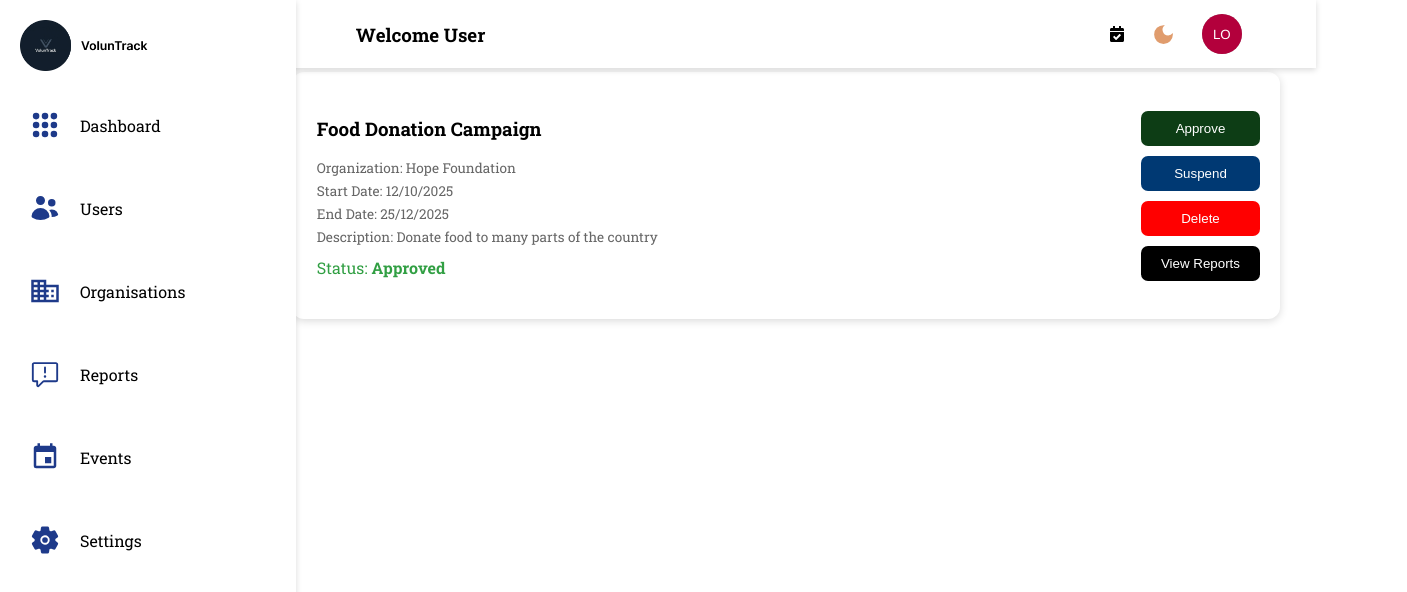
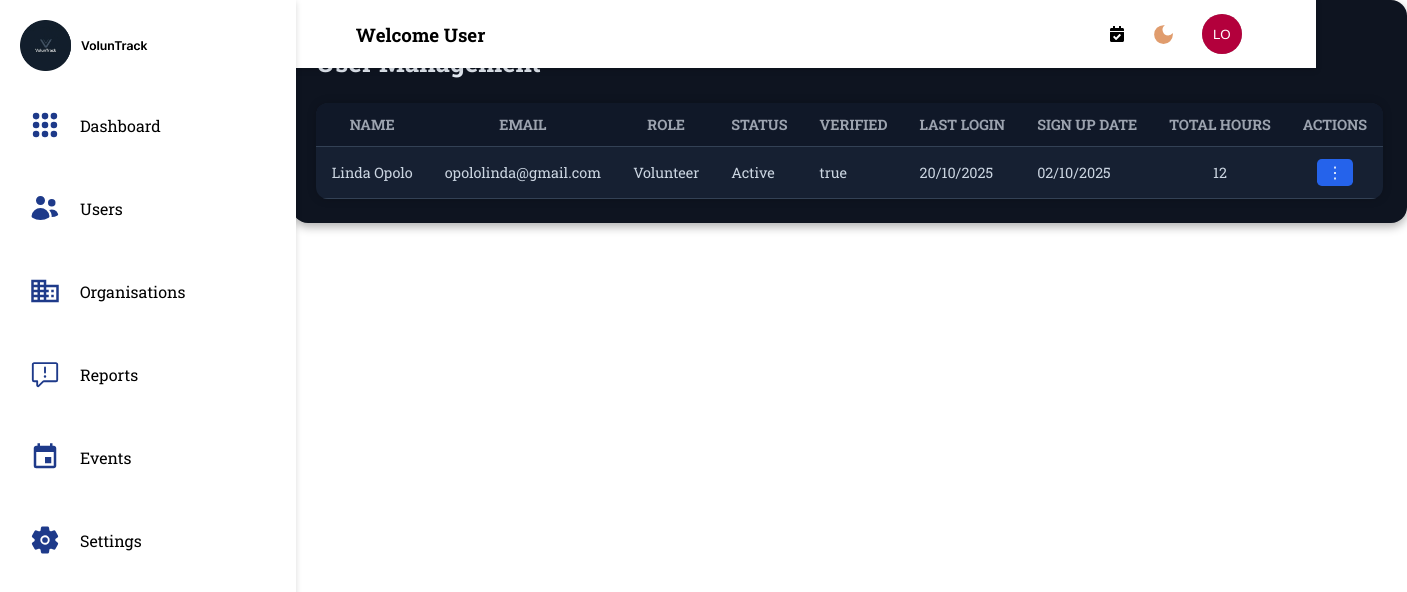
Before and after one commit to mbk-strath/VolunTrack, a React (Vite) app in the folder frontend/: page /dashboard-admin/users in a window 1280 px wide. Shown: the top 592 px of the page, 1407 px wide, since content can reach past the window. Built offline with nearby package versions, Linux system fonts and the light colour scheme; the HTML template or start-up script is replaced by a standard one; a web font is replaced by a local one.

Commit message:
Created the user management table

```diff
--- a/frontend/src/App.jsx
+++ b/frontend/src/App.jsx
@@ -65,6 +65,7 @@ function App() {
       </Router>
     </div>
   );
+
 }
 
 export default App;
--- a/frontend/src/pages/admin/AdminUsers.jsx
+++ b/frontend/src/pages/admin/AdminUsers.jsx
@@ -2,32 +2,57 @@ import React from "react";
 import "../../styles/admin/users.css";
 
 const AdminUsers = () => {
+  const users = [
+    {
+      name: "Linda Opolo",
+      email: "opololinda@gmail.com",
+      role: "Volunteer",
+      status: "Active",
+      verified: "true",
+      lastLogin: "20/10/2025",
+      signUpDate: "02/10/2025",
+      totalHours: 12,
+    },
+  ];
+
   return (
     <div className="UsersPage">
-      <h2>Ongoing Events</h2>
+      <h2 className="page-title">User Management</h2>
 
-      {/*Event Card 1 */}
-      <div className="event-card">
-        <div className="event-info">
-          <h3>
-            <strong>Food Donation Campaign</strong>
-          </h3>
-          <p className="detail">Organization: Hope Foundation</p>
-          <p className="detail">Start Date: 12/10/2025</p>
-          <p className="detail">End Date: 25/12/2025</p>
-          <p className="detail">
-            Description: Donate food to many parts of the country
-          </p>
-          <p className="status-line">
-            Status: <span className="status">Approved</span>
-          </p>
-        </div>
-        <div className="btns">
-          <button className="btn-approve">Approve</button>
-          <button className="btn-suspend">Suspend</button>
-          <button className="btn-delete">Delete</button>
-          <button className="btn-reports">View Reports</button>
-        </div>
+      <div className="table-container">
+        <table className="users-table">
+          <thead>
+            <tr>
+              <th>Name</th>
+              <th>Email</th>
+              <th>Role</th>
+              <th>Status</th>
+              <th>Verified</th>
+              <th>Last Login</th>
+              <th>Sign Up Date</th>
+              <th>Total Hours</th>
+              <th>Actions</th>
+            </tr>
+          </thead>
+
+          <tbody>
+            {users.map((user, index) => (
+              <tr key={index}>
+                <td>{user.name}</td>
+                <td>{user.email}</td>
+                <td>{user.role}</td>
+                <td>{user.status}</td>
+                <td>{user.verified}</td>
+                <td>{user.lastLogin}</td>
+                <td>{user.signUpDate}</td>
+                <td className="text-center">{user.totalHours}</td>
+                <td className="text-center">
+                  <button className="action-btn">⋮</button>
+                </td>
+              </tr>
+            ))}
+          </tbody>
+        </table>
       </div>
     </div>
   );
--- a/frontend/src/styles/admin/users.css
+++ b/frontend/src/styles/admin/users.css
@@ -0,0 +1,104 @@
+.UsersPage {
+  padding: 1.5rem;
+  background-color: #0e1420;
+  color: #f1f5f9;
+  border-radius: 1rem;
+  box-shadow: 0 4px 10px rgba(0, 0, 0, 0.3);
+  flex: 1;
+}
+
+.page-title {
+  font-size: 1.6rem;
+  font-weight: 700;
+  color: #e2e8f0;
+  margin-bottom: 1.5rem;
+}
+
+/* Table container */
+.table-container {
+  overflow-x: auto;
+  background-color: #162032;
+  border-radius: 0.75rem;
+  box-shadow: 0 0 10px rgba(0, 0, 0, 0.2);
+}
+
+/* Table */
+.users-table {
+  width: 100%;
+  border-collapse: collapse;
+  font-size: 0.9rem;
+  color: #cbd5e1;
+}
+
+.users-table th,
+.users-table td {
+  padding: 0.75rem 1rem;
+  white-space: nowrap;
+}
+
+.users-table th {
+  text-transform: uppercase;
+  font-weight: 600;
+  color: #9ca3af;
+  border-bottom: 1px solid #334155;
+  background-color: #101828;
+}
+
+.users-table tbody tr {
+  border-bottom: 1px solid #334155;
+  transition: background-color 0.2s ease;
+}
+
+.users-table tbody tr:hover {
+  background-color: #1c2a40;
+}
+
+.text-center {
+  text-align: center;
+}
+
+/* Action button */
+.action-btn {
+  background-color: #2563eb;
+  color: white;
+  border: none;
+  padding: 0.25rem 0.6rem;
+  border-radius: 0.3rem;
+  cursor: pointer;
+  font-size: 1rem;
+  transition: background-color 0.2s ease;
+}
+
+.action-btn:hover {
+  background-color: #1e40af;
+}
+
+/* Responsive design */
+@media (max-width: 768px) {
+  .table-container {
+    overflow-x: auto;
+  }
+
+  .users-table th,
+  .users-table td {
+    padding: 0.6rem 0.8rem;
+  }
+
+  .page-title {
+    font-size: 1.3rem;
+  }
+}
+
+@media (max-width: 480px) {
+  .UsersPage {
+    padding: 1rem;
+  }
+
+  .users-table {
+    font-size: 0.8rem;
+  }
+
+  .action-btn {
+    padding: 0.2rem 0.4rem;
+  }
+}
```
